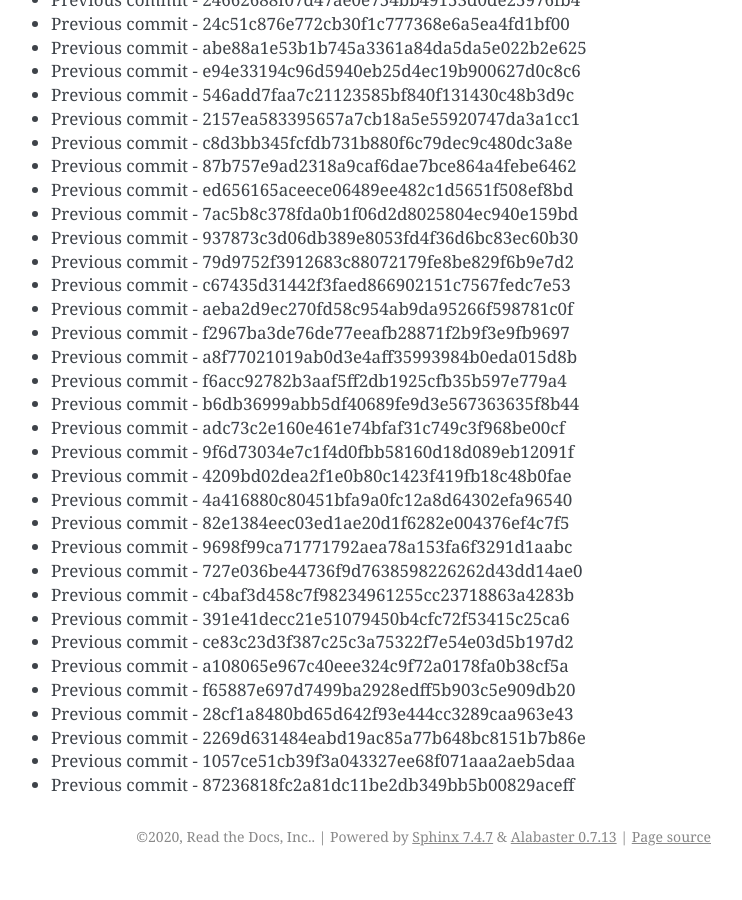
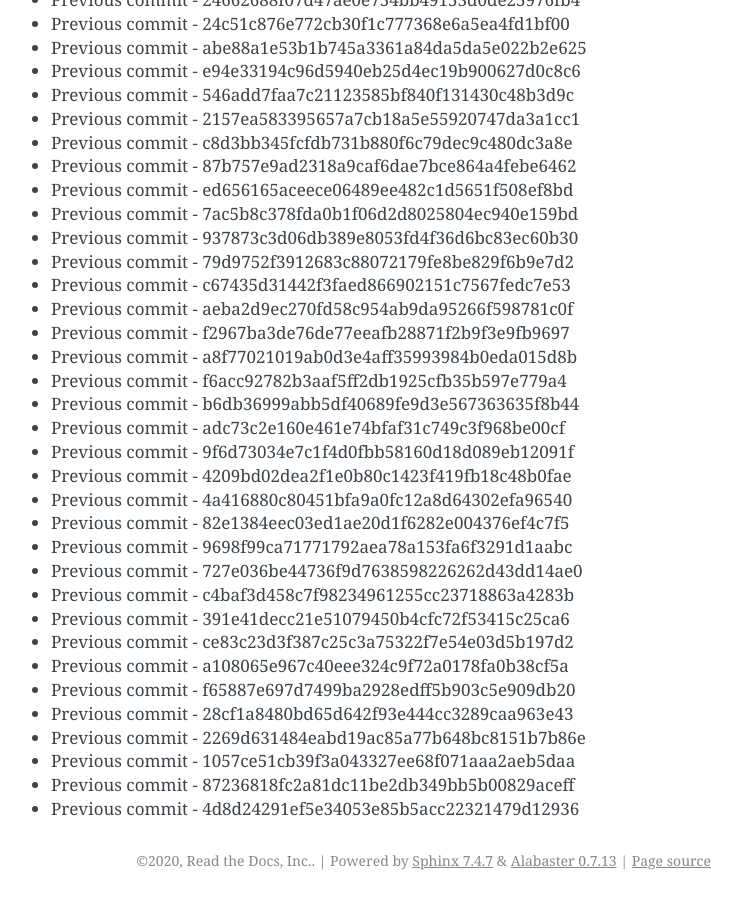
Before and after one commit to readthedocs/rtd-git-stresstest, a Sphinx documentation site: the page built from docs/updates.rst, in a window 1280 px wide and 900 px high, scrolled down 70904 px. Shown: the whole window, without its empty margins (399-1141 px from the left). Built offline with Sphinx 7.4.7, drawn with Linux system fonts in a browser that asks for light colours; before the commit the page ends 71780 px from its top, so only the background shows below that.

Commit message:
Generating commit from previous: 4d8d24291ef5e34053e85b5acc22321479d12936

```diff
--- a/docs/updates.rst
+++ b/docs/updates.rst
@@ -3011,3 +3011,4 @@ It can be tested for any performance characteristics.
 * Previous commit - 2269d631484eabd19ac85a77b648bc8151b7b86e
 * Previous commit - 1057ce51cb39f3a043327ee68f071aaa2aeb5daa
 * Previous commit - 87236818fc2a81dc11be2db349bb5b00829aceff
+* Previous commit - 4d8d24291ef5e34053e85b5acc22321479d12936
```
